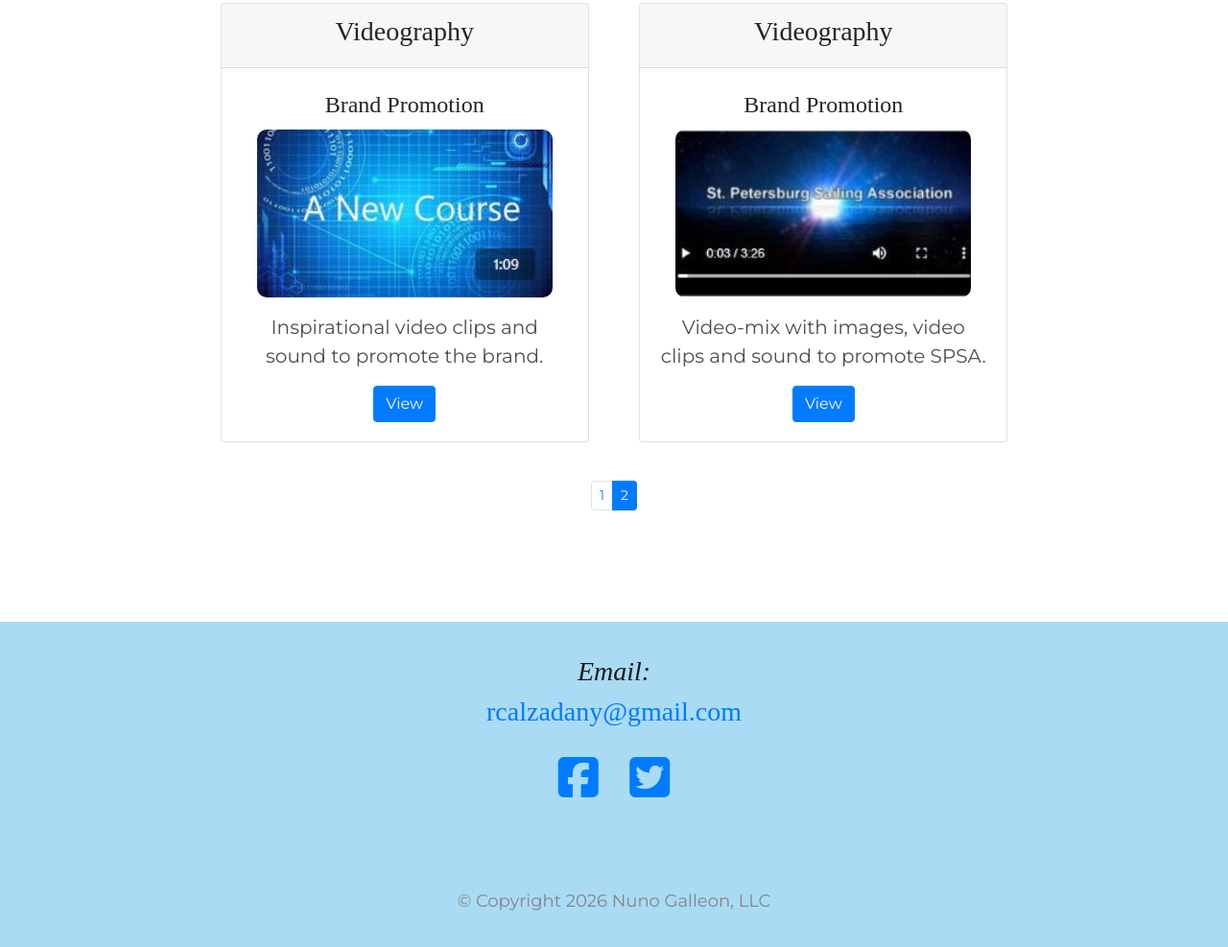
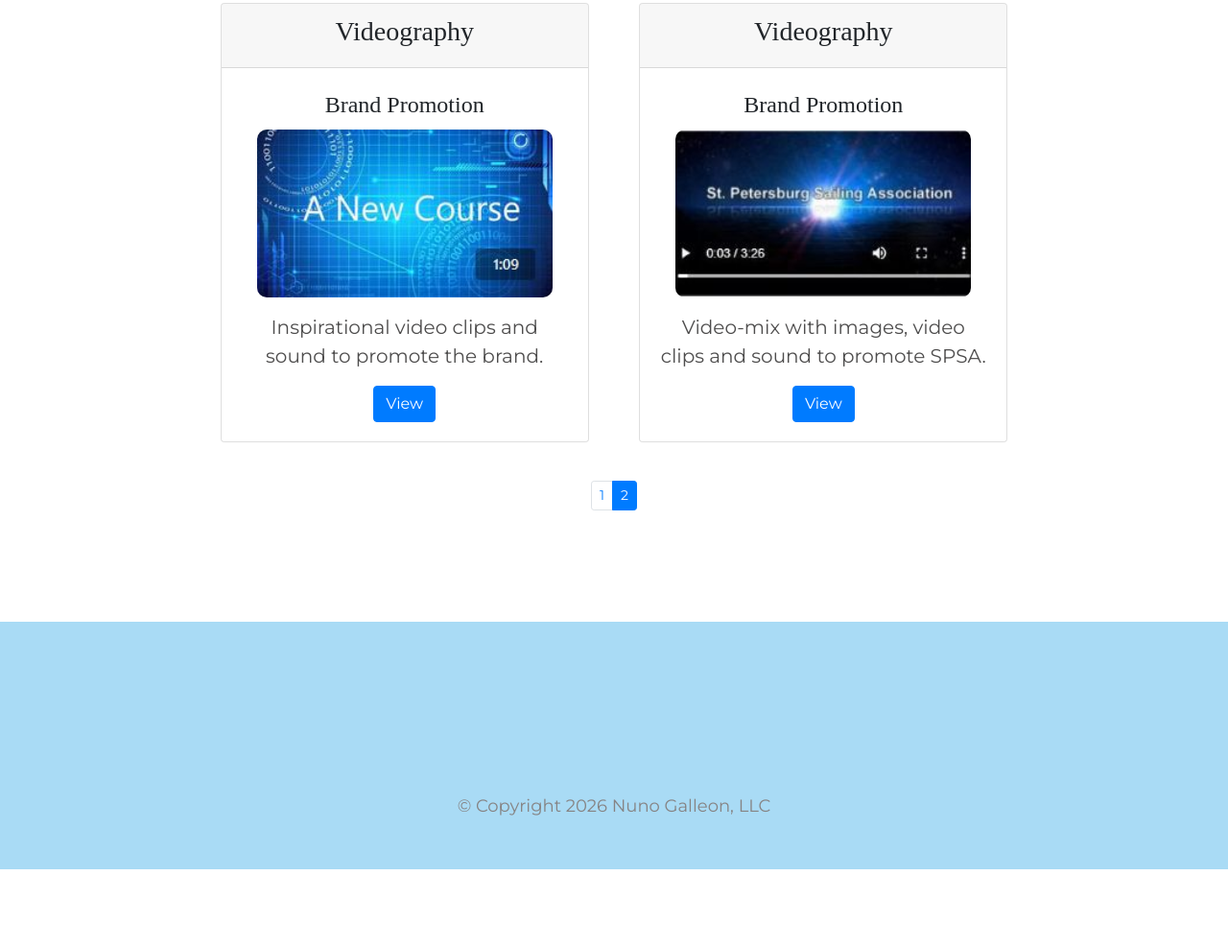
Before and after one commit to rcalzadagit/rcweb, a plain HTML site: page projects.html in a window 1280 px wide. Shown: the part 1002-1989 px from the top of the page at 96% size. After the commit the page ends 1908 px from the top, so only its background shows below. Drawn offline with nearby package versions, Linux system fonts and the light colour scheme.

Commit message:
Add files via upload

```diff
--- a/projects.html
+++ b/projects.html
@@ -137,11 +137,11 @@
 
   <div class="container-fluid">
    <!-- <h3>Contact</h3>  -->
-<h3><em>Email:</em></h3>
+<!-- <h3><em>Email:</em></h3>
 <h3><a href="mailto:rcalzadany@gmail.com?subject=Web%20Services%20Inquiry">rcalzadany@gmail.com</a></h3>
 
 <a href="https://www.facebook.com/raul.calzada.927" target="_blank"><i class="social-icons fab fa-facebook-square"></i></a>
-<a href="https://twitter.com/RaulCalzada" target="_blank"><i class="social-icons fab fa-twitter-square"></i></a>
+<a href="https://twitter.com/RaulCalzada" target="_blank"><i class="social-icons fab fa-twitter-square"></i></a> -->
 <!-- <a href="https://www.linkedin.com/in/raulcalzada/" target="_blank"><i class="social-icons fab fa-linkedin"></i></a>-->
 <!-- <i class="social-icons fab fa-instagram-square"></i> -->
  <!--<a href="mailto:rcalzadany@gmail.com"><i class="social-icons fas fa-envelope-square"></i></a>
```
